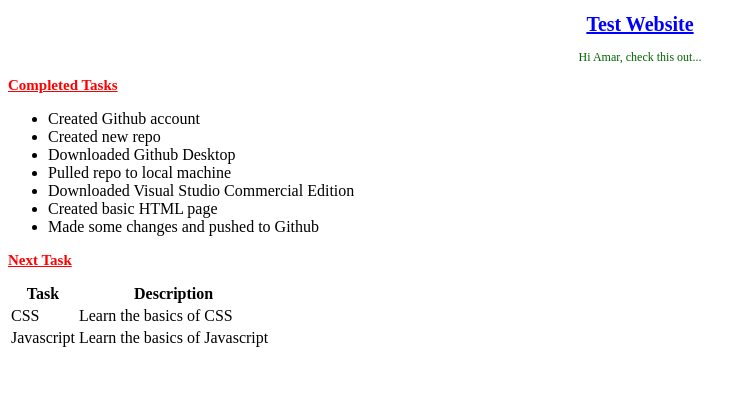
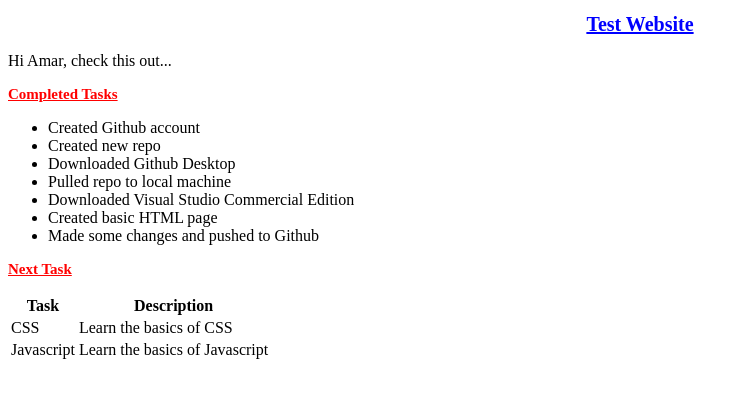
Before and after one commit to acbrom/lsbeauty, a plain HTML site: page index.html in a window 1280 px wide. Shown: the whole page, without its empty margins (0-756 px from the left). Drawn offline with Linux system fonts and the light colour scheme.

Commit message:
Amend CSS

```diff
--- a/index.html
+++ b/index.html
@@ -12,11 +12,6 @@
             color:red;
             font-size:15px;
             text-align:left
-        }
-        p {
-            color:darkgreen;
-            font-size:12px;
-            text-align:center;
         }
     </style>
     <meta charset="utf-8" />
```
